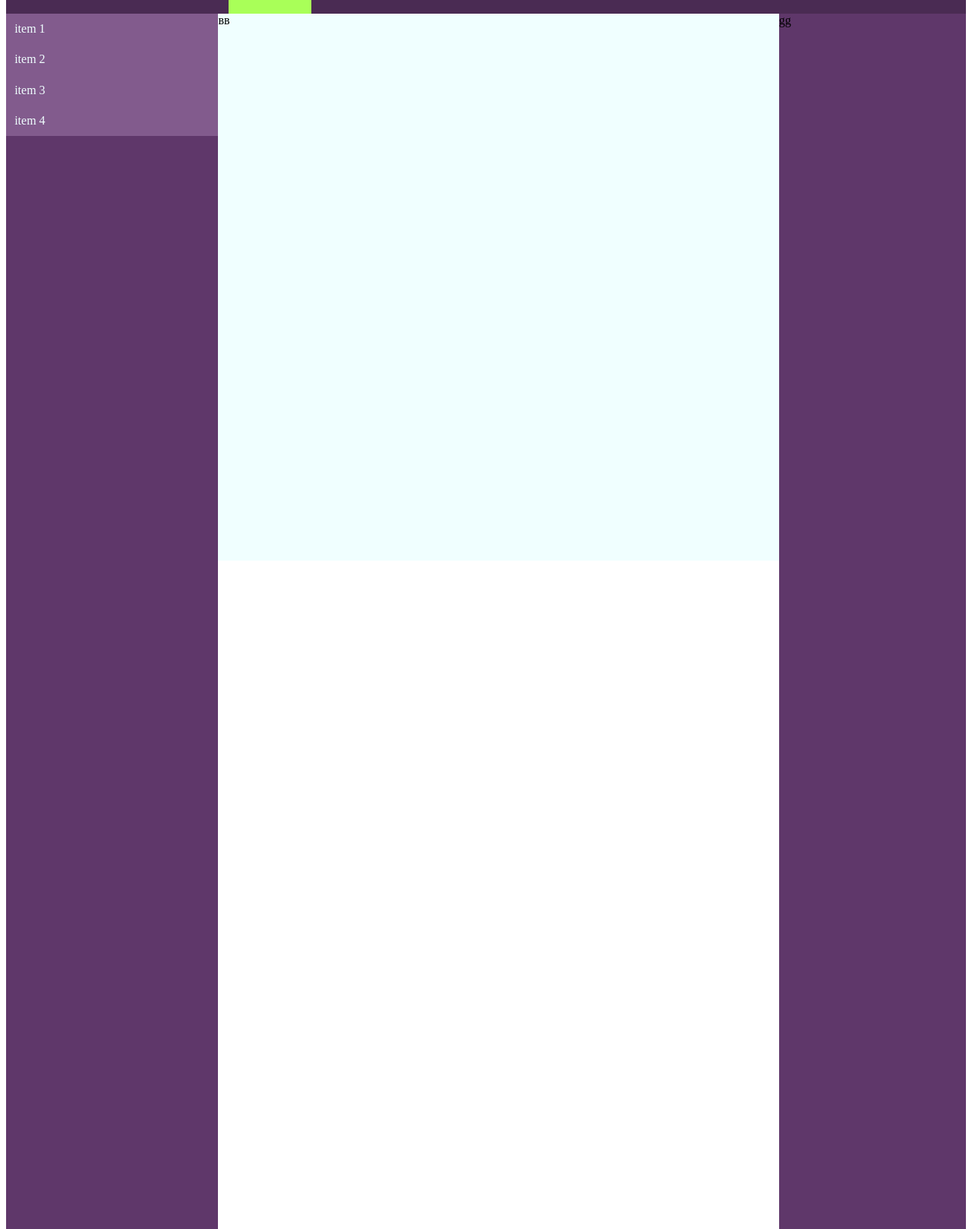
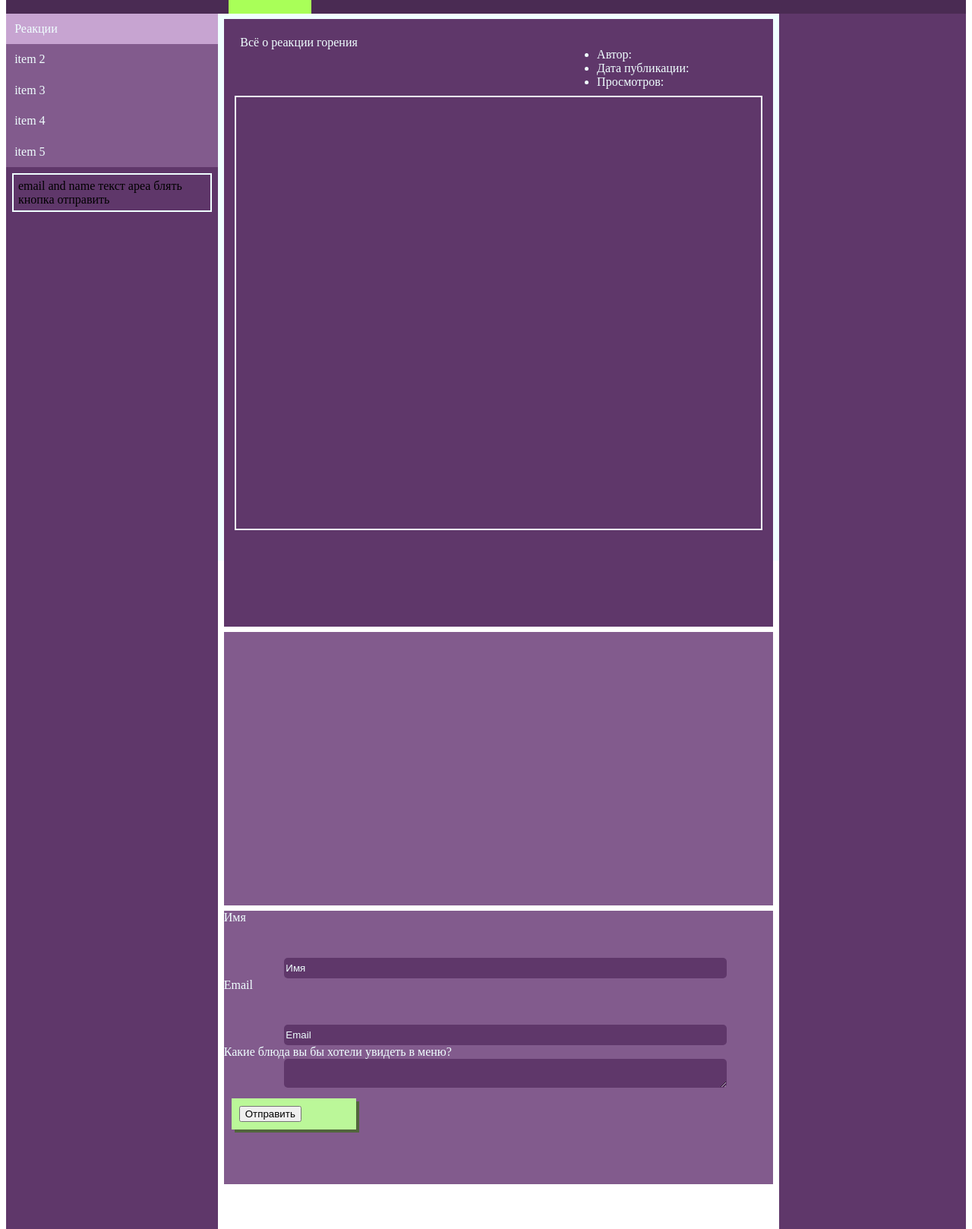
Before and after one commit to wehute/web-412, a plain HTML site: page blog/index1.html in a window 1280 px wide. Shown: the part 90-1708 px from the top of the page at 76% size. Drawn offline with Linux system fonts and the light colour scheme.

Commit message:
Add files via upload

```diff
--- a/blog/index1.html
+++ b/blog/index1.html
@@ -29,15 +29,57 @@
     </header>
     <div class="body">
         <div class="body-left">
+            <div class="left-block">
             <ul class="ul-left">
-                <li class="ul-left-li">item 1</li>
-                <li class="ul-left-li">item 2</li>
-                <li class="ul-left-li">item 3</li>
-                <li class="ul-left-li">item 4</li>
+                <li class="ul-left-li-main"><a href="">Реакции</a></li>
+                <li class="ul-left-li"><a href="">item 2</a></li>
+                <li class="ul-left-li"><a href="">item 3</a></li>
+                <li class="ul-left-li"><a href="">item 4</a></li>
+                <li class="ul-left-li"><a href="">item 5</a></li>
             </ul>
+            </div>
+            <div class="left-block">
+            <div class="b-l">email and name текст ареа блять кнопка отправить</div>
+            </div>
         </div>
-        <div class="body-center">вв</div>
-        <div class="body-right">gg</div>
+        <div class="body-center">
+            <div class="body-center-main">
+                <div class="b-c-m-0">
+                    <div class="b-c-m-1">Всё о реакции горения</div>
+                    <div class="b-c-m-2">
+                        <ul class="ul-inf">
+                            <li>Автор:</li>
+                            <li>Дата публикации:</li>
+                            <li>Просмотров:</li>
+                        </ul>
+                    </div>
+                </div>
+                <div class="b-c-m-3"></div>
+            </div>
+            <div class="all-com">
+
+            </div>
+            <div class="com">
+                <form action="">
+                    <div>
+                    <label for="name" class="text-com">Имя</label><br>
+                    <input class="input" id="name" type="text" placeholder="Имя" name="name" required>
+                    </div>
+                    <div>
+                        <label for="email" class="text-com">Email</label><br>
+                        <input class="input" id="email" type="email" placeholder="Email" name="email" required>
+                    </div>
+                    <div>
+                        <label for="dish" class="text-com">Какие блюда вы бы хотели увидеть в меню?</label><br>
+                        <textarea class="textarea" required id="dish" name="text"></textarea><br>
+                    </div>
+                    <div class="button">
+                        <input type="submit" value="Отправить">
+                    </div>
+                </form>
+            </div>
+        </div>
+        <div class="body-right"></div>
     </div>
 
 
```
